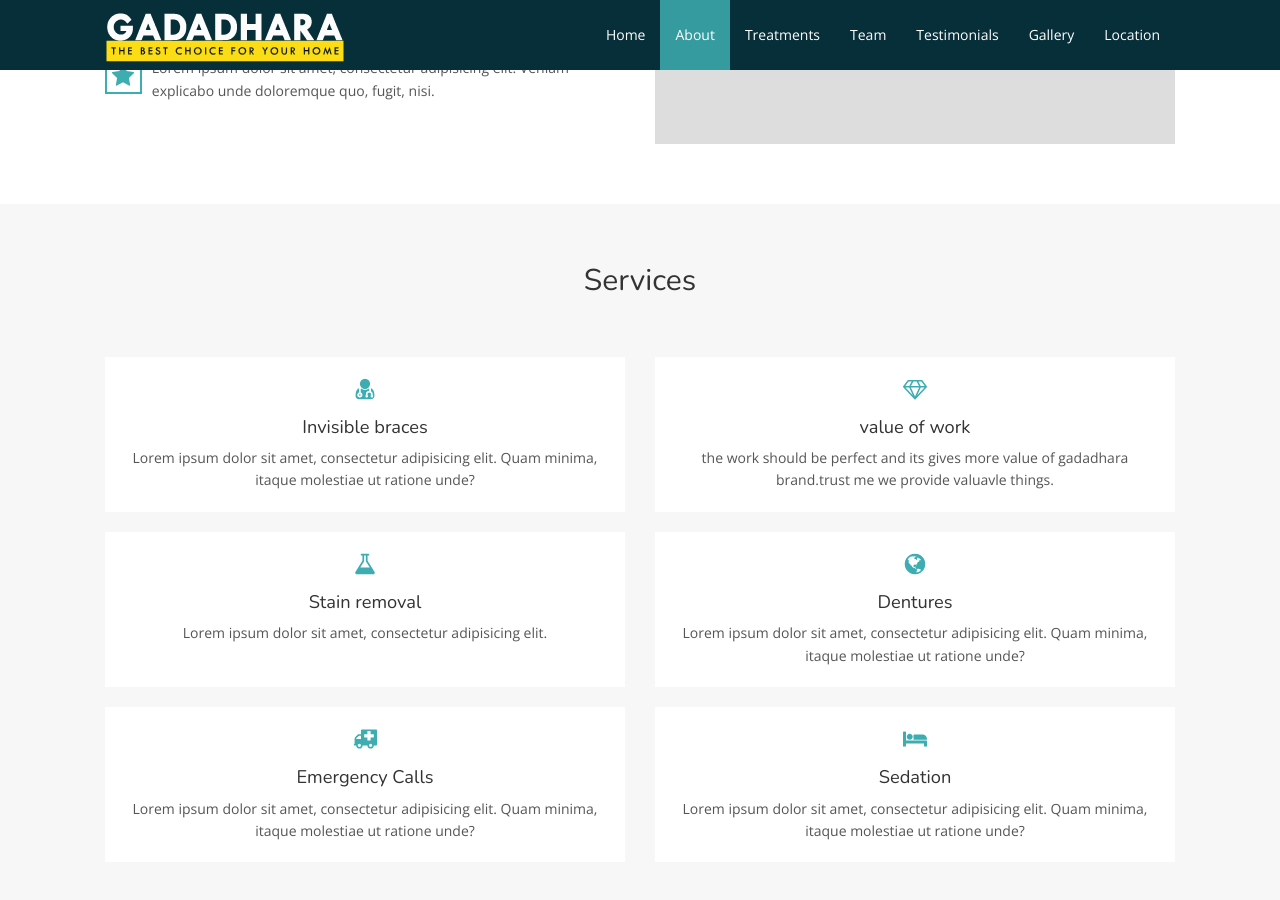
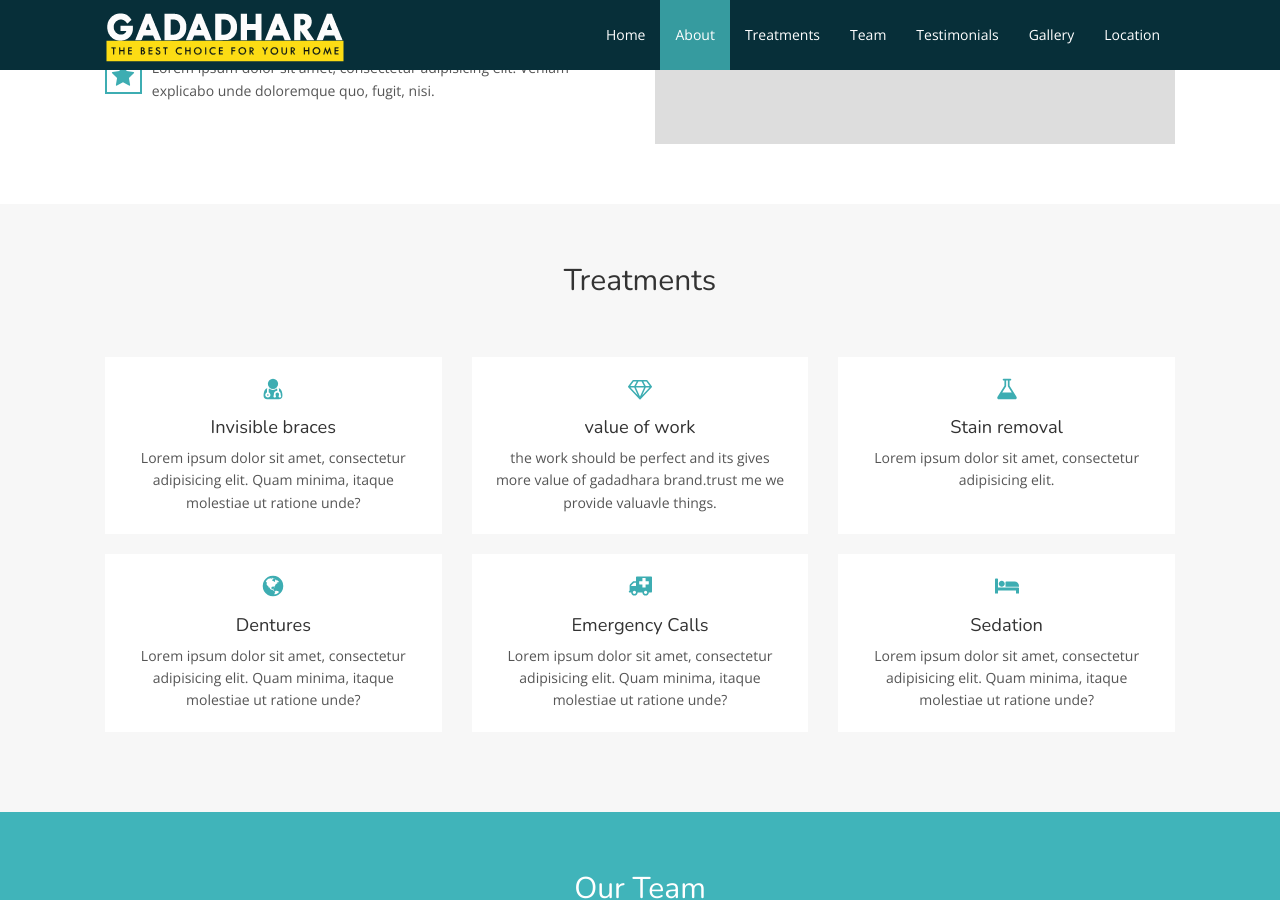
Before and after one commit to gadadhara/GADADHARA, a Jekyll site: the page built from index.html, in a window 1280 px wide and 900 px high, scrolled down 1149 px. Built offline with Jekyll 4.4.1, drawn with Linux system fonts in a browser that asks for light colours; nearby versions of some CDN libraries.

Commit message:
Update index.html

```diff
--- a/index.html
+++ b/index.html
@@ -133,11 +133,11 @@ layout: default
 <!-- Start Services -->
 <div id="treatments" class="treatments">
     <div class="container-fluid">
-        <h2 class="section-title">Services</h2>
+        <h2 class="section-title">Treatments</h2>
 
         <div class="row">
             {% for treatment in site.data.treatments %}
-                <div class="col-sm-4 col-sm-6 ">
+                <div class="col-sm-6 col-md-4">
                     <div class="icon-box">
                         <svg class="icon {{ treatment.icon }}"><use xlink:href="#{{ treatment.icon }}"></use></svg>
                         <h4>{{ treatment.title }}</h4>
```
